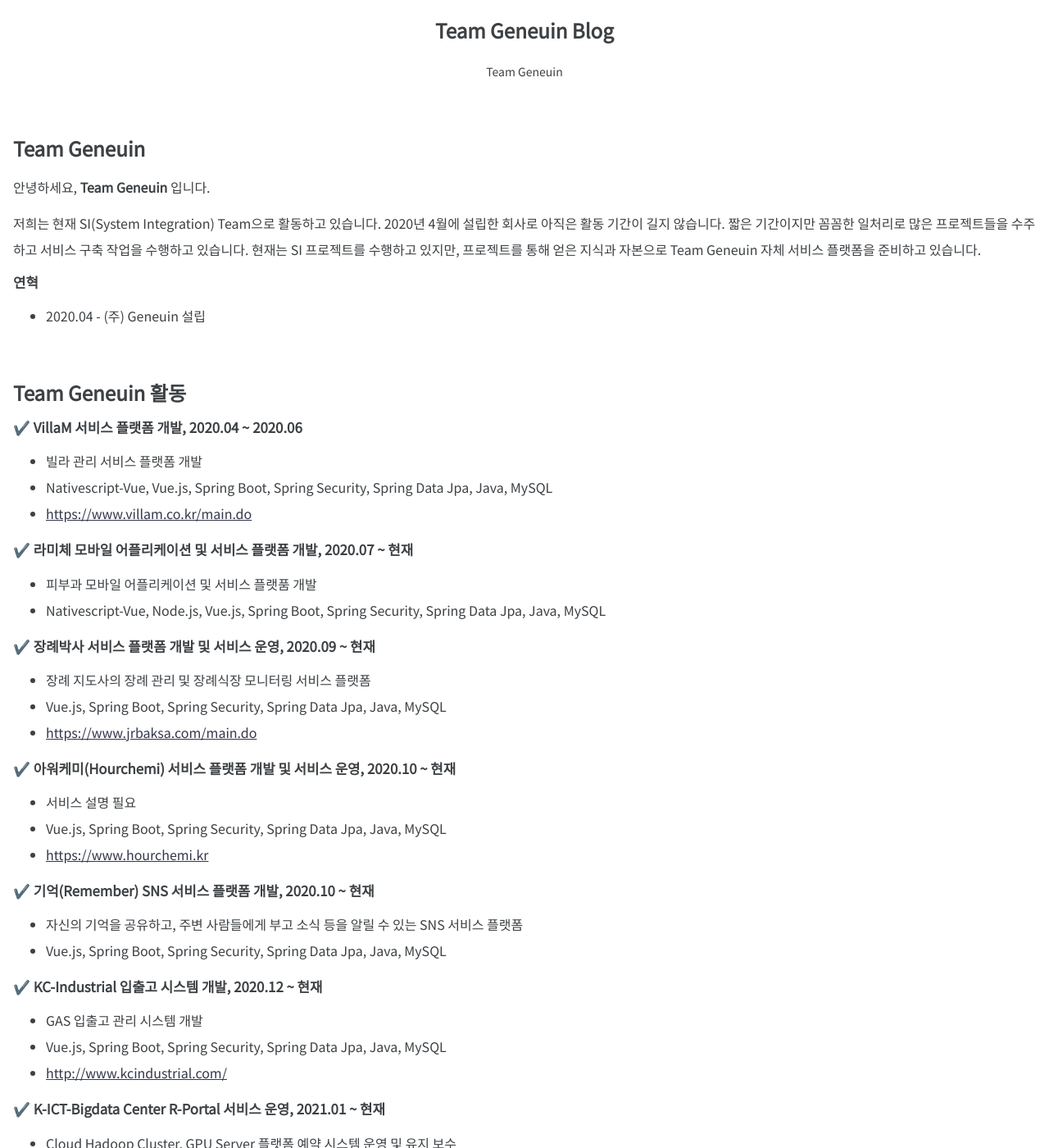
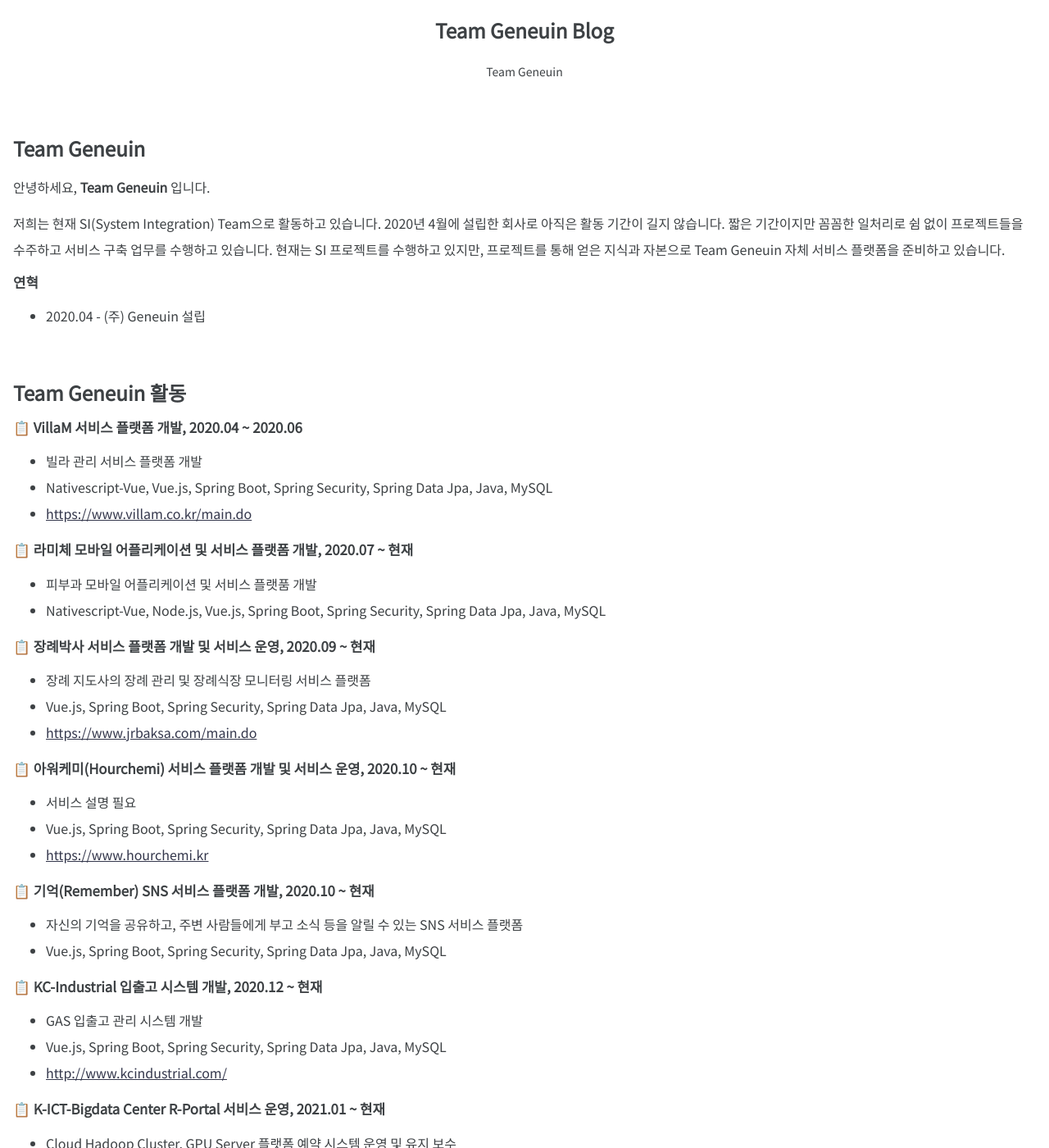
Before and after one commit to jblee-bong/bong.pos, a Jekyll site: the page built from _pages/about.md, in a window 1280 px wide and 1400 px high, scrolled down 215 px. Shown: the whole window at 82% size. Built offline with Jekyll 4.4.1, drawn with Linux system fonts in a browser that asks for light colours; nearby versions of some CDN libraries; some of the changed text lies outside the part shown.

Commit message:
Docs: about.md 수정

```diff
--- a/_pages/about.md
+++ b/_pages/about.md
@@ -11,7 +11,7 @@ entries_layout: grid
 
 저희는 현재 SI(System Integration) Team으로 활동하고 있습니다.
 2020년 4월에 설립한 회사로 아직은 활동 기간이 길지 않습니다.
-짧은 기간이지만 꼼꼼한 일처리로 많은 프로젝트들을 수주하고 서비스 구축 작업을 수행하고 있습니다.
+짧은 기간이지만 꼼꼼한 일처리로 쉼 없이 프로젝트들을 수주하고 서비스 구축 업무를 수행하고 있습니다.
 현재는 SI 프로젝트를 수행하고 있지만,
 프로젝트를 통해 얻은 지식과 자본으로 Team Geneuin 자체 서비스 플랫폼을 준비하고 있습니다.
 
@@ -21,48 +21,48 @@ entries_layout: grid
 <br>
 
 ## Team Geneuin 활동
-#### ✔️ VillaM 서비스 플랫폼 개발, 2020.04 ~ 2020.06
+#### 📋 VillaM 서비스 플랫폼 개발, 2020.04 ~ 2020.06
 - 빌라 관리 서비스 플랫폼 개발
 - Nativescript-Vue, Vue.js, Spring Boot, Spring Security, Spring Data Jpa, Java, MySQL
 - <https://www.villam.co.kr/main.do>
 
-#### ✔️ 라미체 모바일 어플리케이션 및 서비스 플랫폼 개발, 2020.07 ~ 현재
+#### 📋 라미체 모바일 어플리케이션 및 서비스 플랫폼 개발, 2020.07 ~ 현재
 - 피부과 모바일 어플리케이션 및 서비스 플랫품 개발
 - Nativescript-Vue, Node.js, Vue.js, Spring Boot, Spring Security, Spring Data Jpa, Java, MySQL
 
-#### ✔️ 장례박사 서비스 플랫폼 개발 및 서비스 운영, 2020.09 ~ 현재
+#### 📋 장례박사 서비스 플랫폼 개발 및 서비스 운영, 2020.09 ~ 현재
 - 장례 지도사의 장례 관리 및 장례식장 모니터링 서비스 플랫폼
 - Vue.js, Spring Boot, Spring Security, Spring Data Jpa, Java, MySQL
 - <https://www.jrbaksa.com/main.do>
 
-#### ✔️ 아워케미(Hourchemi) 서비스 플랫폼 개발 및 서비스 운영, 2020.10 ~ 현재
+#### 📋 아워케미(Hourchemi) 서비스 플랫폼 개발 및 서비스 운영, 2020.10 ~ 현재
 - 서비스 설명 필요
 - Vue.js, Spring Boot, Spring Security, Spring Data Jpa, Java, MySQL
 - <https://www.hourchemi.kr>
 
-#### ✔️ 기억(Remember) SNS 서비스 플랫폼 개발, 2020.10 ~ 현재
+#### 📋 기억(Remember) SNS 서비스 플랫폼 개발, 2020.10 ~ 현재
 - 자신의 기억을 공유하고, 주변 사람들에게 부고 소식 등을 알릴 수 있는 SNS 서비스 플랫폼
 - Vue.js, Spring Boot, Spring Security, Spring Data Jpa, Java, MySQL
 
-#### ✔️ KC-Industrial 입출고 시스템 개발, 2020.12 ~ 현재
+#### 📋 KC-Industrial 입출고 시스템 개발, 2020.12 ~ 현재
 - GAS 입출고 관리 시스템 개발
 - Vue.js, Spring Boot, Spring Security, Spring Data Jpa, Java, MySQL
 - <http://www.kcindustrial.com/>
 
-#### ✔️ K-ICT-Bigdata Center R-Portal 서비스 운영, 2021.01 ~ 현재
+#### 📋 K-ICT-Bigdata Center R-Portal 서비스 운영, 2021.01 ~ 현재
 - Cloud Hadoop Cluster, GPU Server 플랫폼 예약 시스템 운영 및 유지 보수
 - eGov Framework, Spring Webmvc, Mybatis, Java, MySQL, JSP
 
-#### ✔️ K-ICT-Bigdata Center 홈페이지 관리자 기능 유지보수, 2021.03 ~ 현재
+#### 📋 K-ICT-Bigdata Center 홈페이지 관리자 기능 유지보수, 2021.03 ~ 현재
 - 관리자 페이지, 홈페이지를 구축한 서버에 적용된 Enview Framework 분석 및 기능 추가
 - Enview Framework, Spring Webmvc, Mybatis, Java, MySQL, JSP
 - <https://kbig.kr/portal/>
 
-#### ✔️ 보건 복지부 IoT 돌봄 서비스 플랫폼 구축, 2021.05 ~ 현재
+#### 📋 보건 복지부 IoT 돌봄 서비스 플랫폼 구축, 2021.05 ~ 현재
 - IoT 센서를 통해 수집한 데이터를 기반으로 사회 노약자들의 응급 상황 모니터링 시스템 구축
 - eGov Framework, Spring Webmvc, Spring Batch, Spring Security, MyBatis, Java, MySQL, NoSql, Kafka, JSP
 
-#### ✔️ 인천 수자원 공사 레거시 시스템 재구축, 2021.05 ~ 현재
+#### 📋 인천 수자원 공사 레거시 시스템 재구축, 2021.05 ~ 현재
 - 인천 수자원 공사 레거시 시스템 신규 구축
 - eGov Framework, Spring Webmvc, MyBatis, Java, MySQL
 
```
